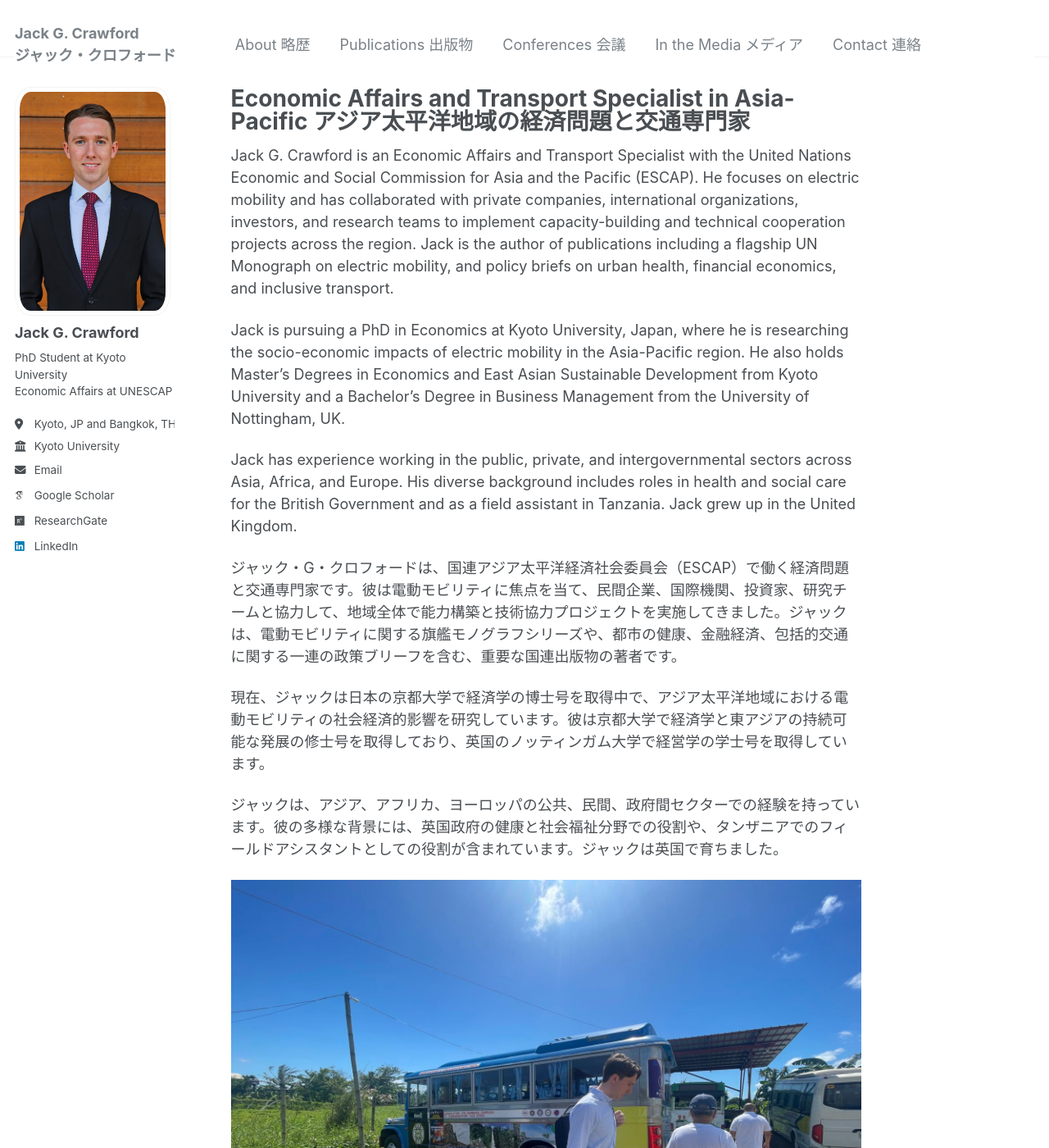
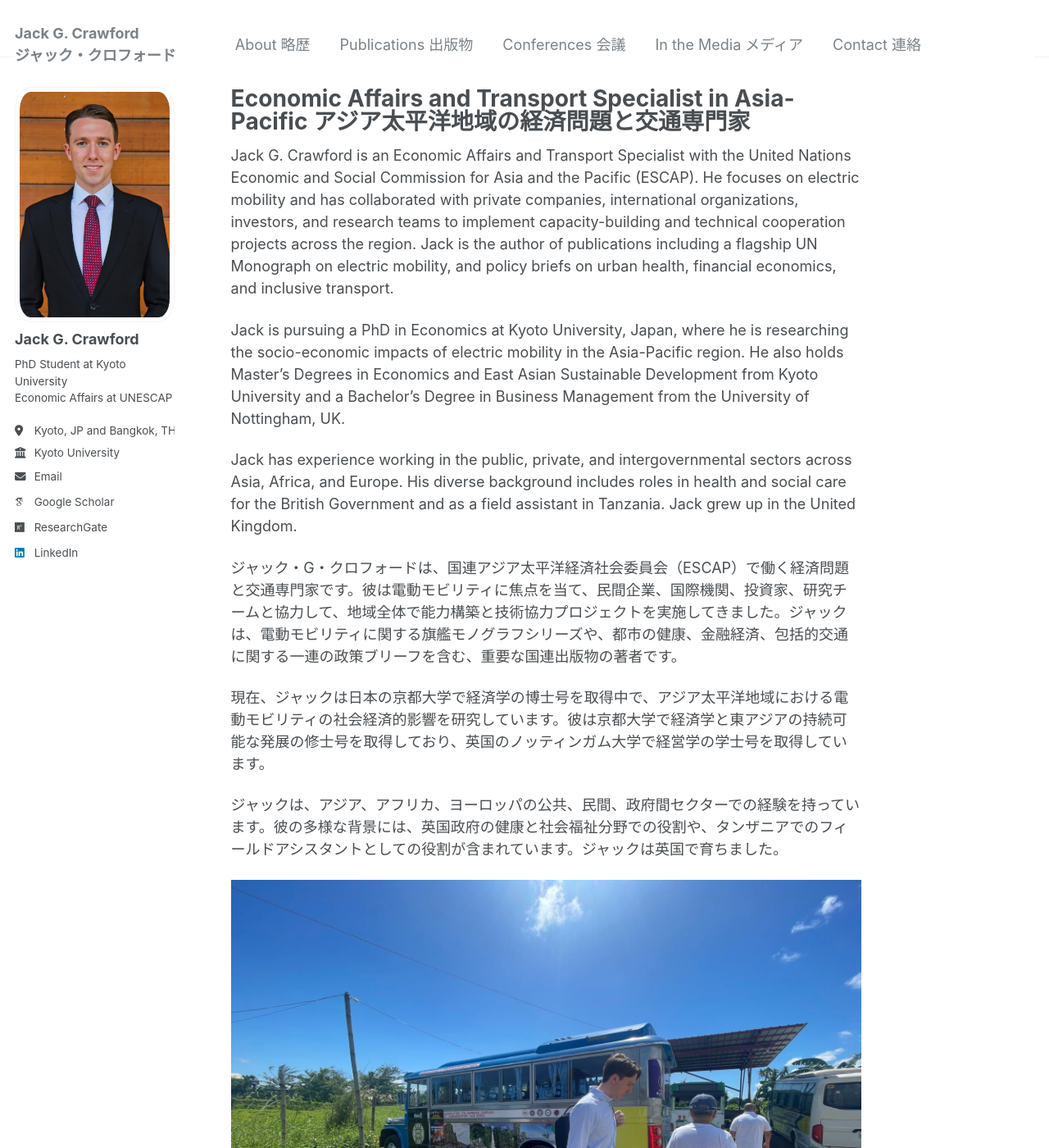
Before and after one commit to jackgcrawford/jackcrawford, a Jekyll site: the page built from _pages/about.md, in a window 1280 px wide and 1400 px high. Shown: the whole window at 82% size. Built offline with Jekyll 4.4.1, drawn with Linux system fonts in a browser that asks for light colours; some web fonts are replaced.

Commit message:
Update _sidebar.scss

```diff
--- a/_sass/_sidebar.scss
+++ b/_sass/_sidebar.scss
@@ -79,9 +79,9 @@
 .author__avatar {
   display: table-cell;
   vertical-align: top;
-  width: 36px;
+  width: 40px;
   // set width only, for non-square avatars
-  // height: 36px;
+  // height: 40px;
 
   @include breakpoint($large) {
     display: block;
@@ -90,7 +90,7 @@
   }
 
   img {
-    max-width: 190px;
+    max-width: 200px;
     border-radius: 10%;
 
     @include breakpoint($large) {
```
